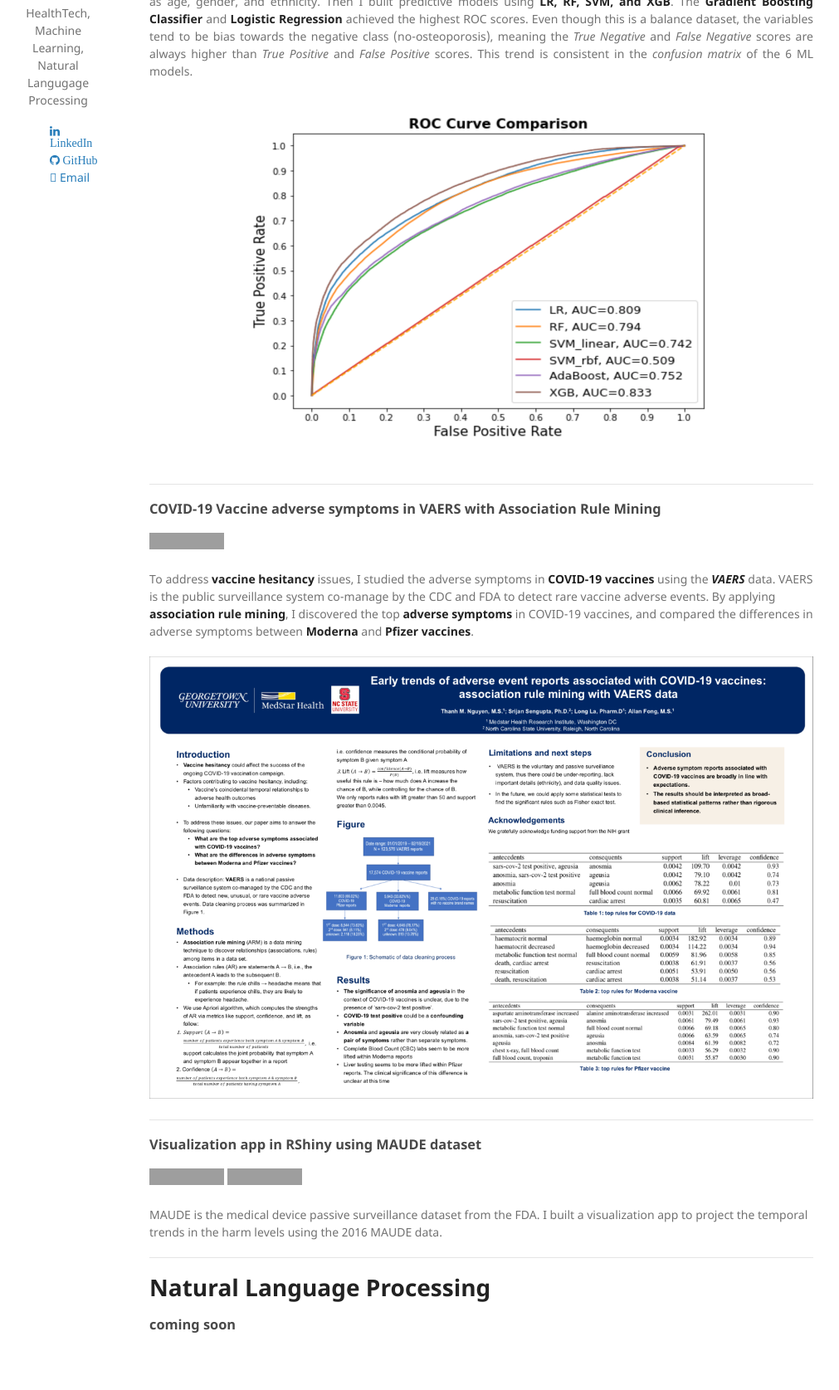
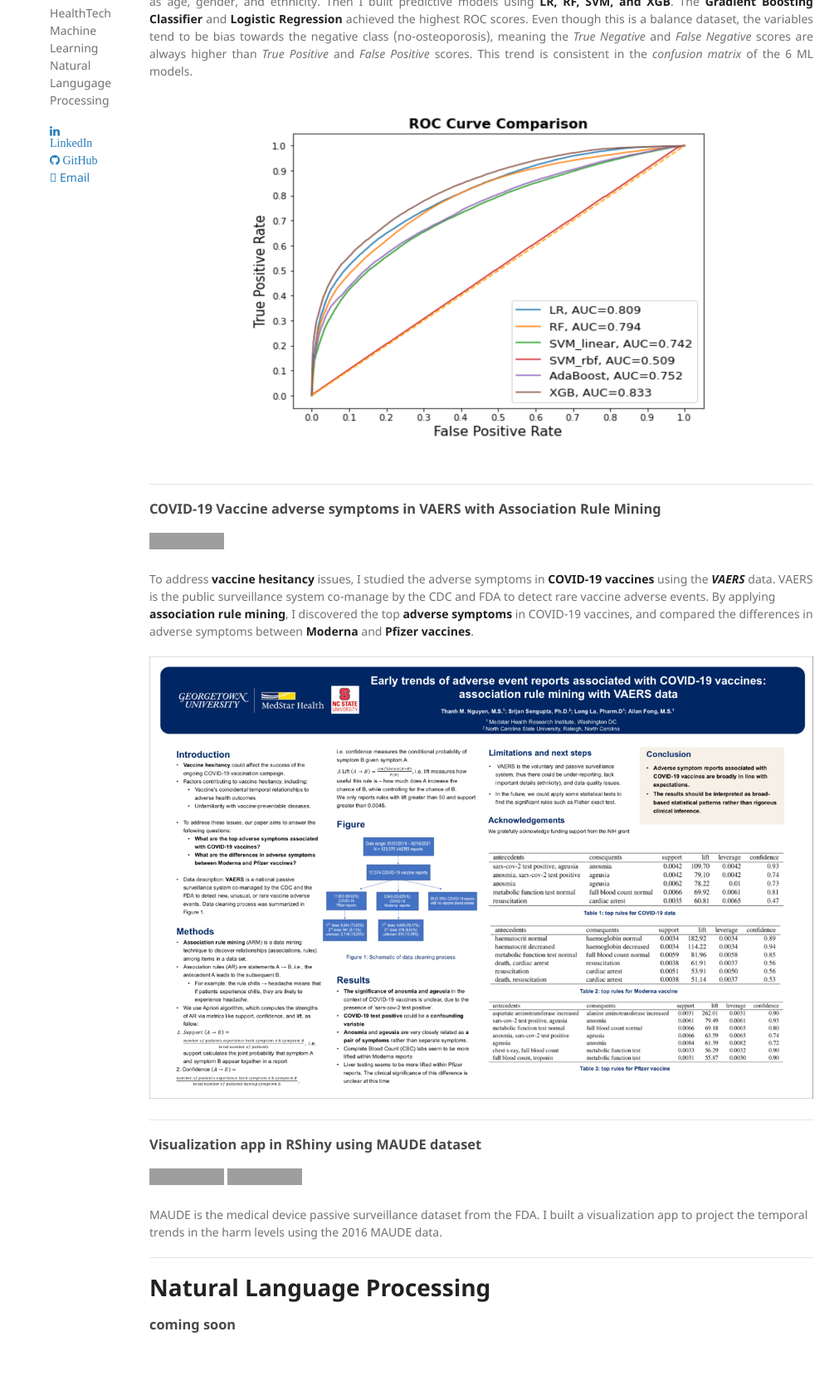
Before and after one commit to ThanhNguyen93/ThanhNguyen93.github.io, a Jekyll site: the page built from index.md, in a window 1280 px wide. Shown: the part 265-1940 px from the top of the page at 83% size, without its empty margins (140-1151 px from the left). Built offline with Jekyll 4.4.1, drawn with Linux system fonts in a browser that asks for light colours; our own code applies the rules of GitHub Pages for plain Markdown files; grey boxes are pictures that could not be loaded.

Commit message:
Update _config.yml

```diff
--- a/_config.yml
+++ b/_config.yml
@@ -2,7 +2,11 @@ logo: /assets/img/round_avarta.png
 title: <p align="center"> Thanh M. Nguyen </p>
 description:
   <p align="center">
-  HealthTech, Machine Learning, Natural Langugage Processing
+  <ul style="list-style-type:none;">
+  <li>HealthTech</li>
+  <li>Machine Learning</li>
+  <li>Natural Langugage Processing</li>
+  </ul>
   </p>
   <link rel="stylesheet" href="https://cdnjs.cloudflare.com/ajax/libs/font-awesome/4.7.0/css/font-awesome.min.css">
 
```
